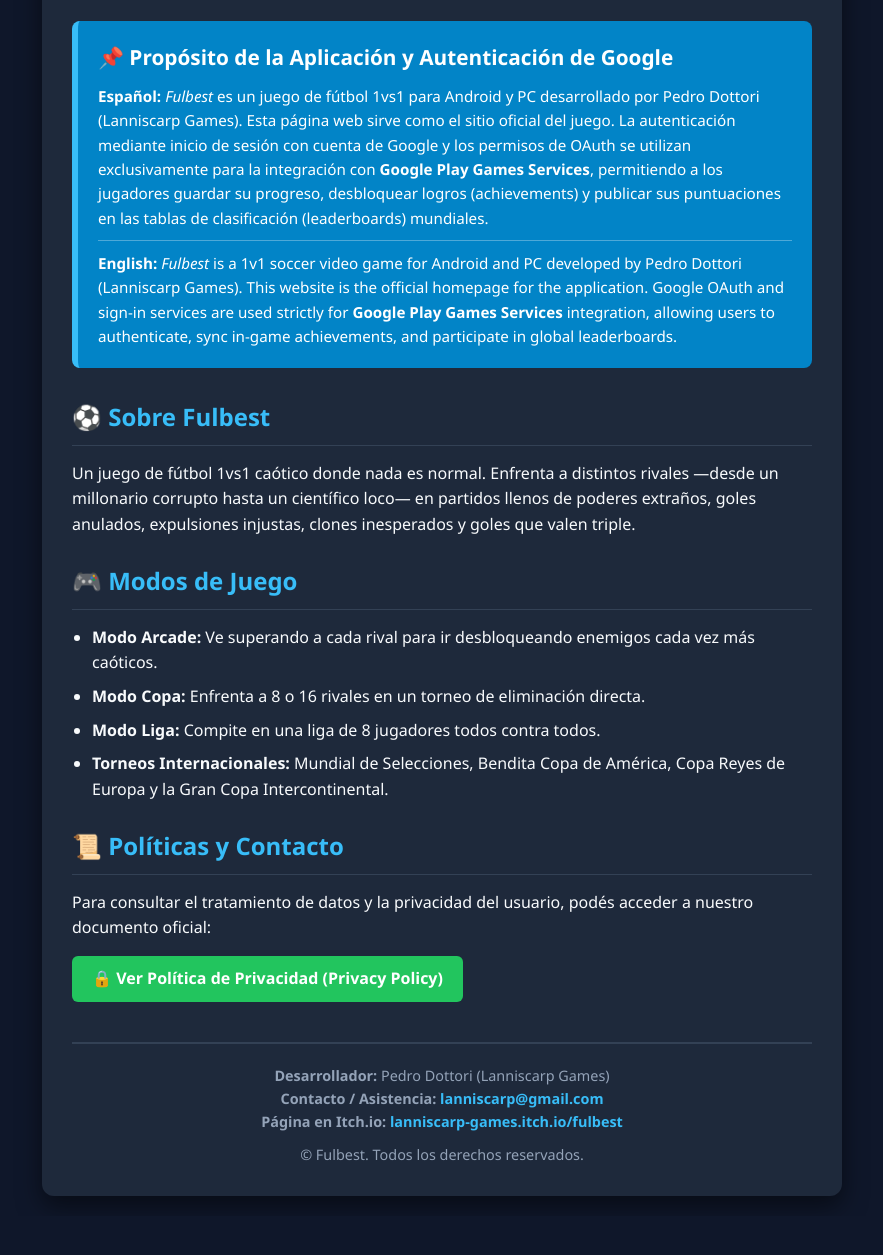
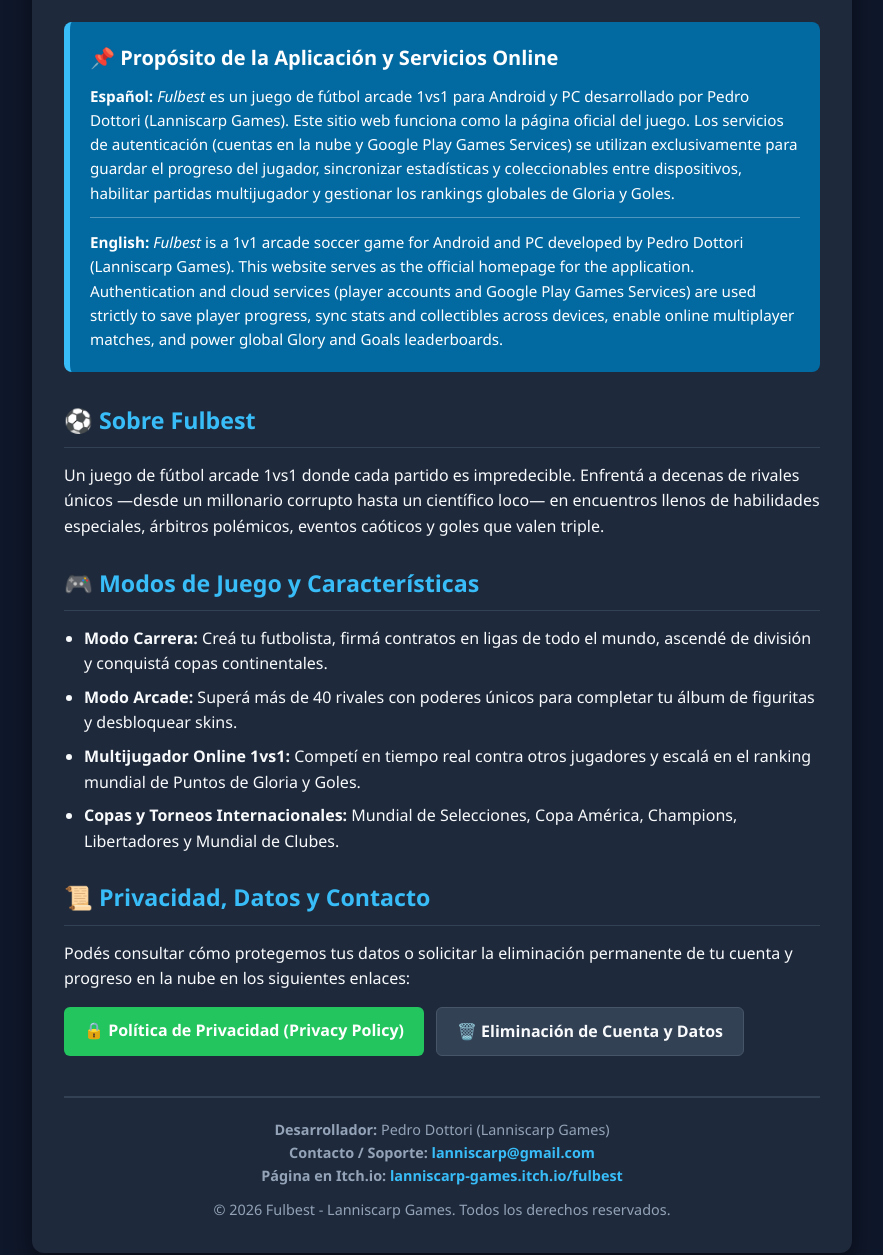
Before and after one commit to PedroDpol/fulbest_pub, a plain HTML site: page index.html in a window 1280 px wide. Shown: the part 181-1436 px from the top of the page, without its empty margins (198-1081 px from the left). Before the commit the page ends 1397 px from the top, so only its background shows below. Drawn offline with Linux system fonts and the light colour scheme.

Commit message:
Actualización 2026/11/17

```diff
--- a/index.html
+++ b/index.html
@@ -3,7 +3,7 @@
 <head>
     <meta charset="UTF-8">
     <meta name="viewport" content="width=device-width, initial-scale=1.0">
-    <title>Fulbest - Sitio Oficial</title>
+    <title>Fulbest - Sitio Oficial | Lanniscarp Games</title>
     <meta name="google-site-verification" content="KOSGpwayJLCj2YEfvsI9nAED_vYnZ7IhOF7mz2CboUo" />
 
     <style>
@@ -20,10 +20,10 @@
             padding: 20px;
         }
         .container {
-            max-width: 800px;
+            max-width: 820px;
             margin: 0 auto;
             background-color: #1e293b;
-            padding: 30px;
+            padding: 32px;
             border-radius: 12px;
             box-shadow: 0 10px 25px rgba(0,0,0,0.5);
         }
@@ -42,11 +42,10 @@
         }
         .subtitle {
             color: #94a3b8;
-            font-size: 1.1rem;
+            font-size: 1.05rem;
         }
-        /* BLOQUE DESTACADO PARA LA REVISIÓN DE GOOGLE */
         .purpose-box {
-            background-color: #0284c7;
+            background-color: #0369a1;
             color: #ffffff;
             padding: 20px;
             border-radius: 8px;
@@ -54,7 +53,7 @@
             border-left: 6px solid #38bdf8;
         }
         .purpose-box h2 {
-            font-size: 1.3rem;
+            font-size: 1.25rem;
             margin-bottom: 10px;
         }
         .purpose-box p {
@@ -70,7 +69,7 @@
             padding-bottom: 8px;
             margin-top: 25px;
             margin-bottom: 15px;
-            font-size: 1.5rem;
+            font-size: 1.45rem;
         }
         ul {
             margin-left: 20px;
@@ -78,6 +77,41 @@
         }
         li {
             margin-bottom: 8px;
+        }
+        .actions-row {
+            display: flex;
+            flex-wrap: wrap;
+            gap: 12px;
+            margin-top: 15px;
+        }
+        .btn-policy {
+            display: inline-block;
+            background-color: #22c55e;
+            color: #ffffff;
+            padding: 11px 20px;
+            border-radius: 6px;
+            text-decoration: none;
+            font-weight: bold;
+            transition: background-color 0.2s;
+        }
+        .btn-policy:hover {
+            background-color: #16a34a;
+            text-decoration: none;
+        }
+        .btn-delete {
+            display: inline-block;
+            background-color: #334155;
+            color: #f8fafc;
+            padding: 11px 20px;
+            border-radius: 6px;
+            text-decoration: none;
+            font-weight: bold;
+            border: 1px solid #475569;
+            transition: background-color 0.2s;
+        }
+        .btn-delete:hover {
+            background-color: #475569;
+            text-decoration: none;
         }
         .footer {
             margin-top: 40px;
@@ -95,20 +129,6 @@
         a:hover {
             text-decoration: underline;
         }
-        .btn-policy {
-            display: inline-block;
-            background-color: #22c55e;
-            color: #ffffff;
-            padding: 10px 20px;
-            border-radius: 6px;
-            text-decoration: none;
-            margin-top: 15px;
-            font-weight: bold;
-        }
-        .btn-policy:hover {
-            background-color: #16a34a;
-            text-decoration: none;
-        }
     </style>
 </head>
 <body>
@@ -119,38 +139,41 @@
         <p class="subtitle">Sitio Oficial del Juego / Official Game Website</p>
     </header>
 
-    <!-- PROPÓSITO DE LA APP (Aprobación de Google OAuth & Play Games Services) -->
+    <!-- PROPÓSITO DE LA APP Y SERVICIOS EN LA NUBE -->
     <div class="purpose-box">
-        <h2>📌 Propósito de la Aplicación y Autenticación de Google</h2>
-        <p><strong>Español:</strong> <em>Fulbest</em> es un juego de fútbol 1vs1 para Android y PC desarrollado por Pedro Dottori (Lanniscarp Games). Esta página web sirve como el sitio oficial del juego. La autenticación mediante inicio de sesión con cuenta de Google y los permisos de OAuth se utilizan exclusivamente para la integración con <strong>Google Play Games Services</strong>, permitiendo a los jugadores guardar su progreso, desbloquear logros (achievements) y publicar sus puntuaciones en las tablas de clasificación (leaderboards) mundiales.</p>
-        <hr style="border: 0; border-top: 1px solid rgba(255,255,255,0.3); margin: 10px 0;">
-        <p><strong>English:</strong> <em>Fulbest</em> is a 1v1 soccer video game for Android and PC developed by Pedro Dottori (Lanniscarp Games). This website is the official homepage for the application. Google OAuth and sign-in services are used strictly for <strong>Google Play Games Services</strong> integration, allowing users to authenticate, sync in-game achievements, and participate in global leaderboards.</p>
+        <h2>📌 Propósito de la Aplicación y Servicios Online</h2>
+        <p><strong>Español:</strong> <em>Fulbest</em> es un juego de fútbol arcade 1vs1 para Android y PC desarrollado por Pedro Dottori (Lanniscarp Games). Este sitio web funciona como la página oficial del juego. Los servicios de autenticación (cuentas en la nube y Google Play Games Services) se utilizan exclusivamente para guardar el progreso del jugador, sincronizar estadísticas y coleccionables entre dispositivos, habilitar partidas multijugador y gestionar los rankings globales de Gloria y Goles.</p>
+        <hr style="border: 0; border-top: 1px solid rgba(255,255,255,0.3); margin: 12px 0;">
+        <p><strong>English:</strong> <em>Fulbest</em> is a 1v1 arcade soccer game for Android and PC developed by Pedro Dottori (Lanniscarp Games). This website serves as the official homepage for the application. Authentication and cloud services (player accounts and Google Play Games Services) are used strictly to save player progress, sync stats and collectibles across devices, enable online multiplayer matches, and power global Glory and Goals leaderboards.</p>
     </div>
 
     <!-- SOBRE EL JUEGO -->
     <h2 class="section-title">⚽ Sobre Fulbest</h2>
-    <p>Un juego de fútbol 1vs1 caótico donde nada es normal. Enfrenta a distintos rivales —desde un millonario corrupto hasta un científico loco— en partidos llenos de poderes extraños, goles anulados, expulsiones injustas, clones inesperados y goles que valen triple.</p>
+    <p>Un juego de fútbol arcade 1vs1 donde cada partido es impredecible. Enfrentá a decenas de rivales únicos —desde un millonario corrupto hasta un científico loco— en encuentros llenos de habilidades especiales, árbitros polémicos, eventos caóticos y goles que valen triple.</p>
 
     <!-- MODOS DE JUEGO -->
-    <h2 class="section-title">🎮 Modos de Juego</h2>
+    <h2 class="section-title">🎮 Modos de Juego y Características</h2>
     <ul>
-        <li><strong>Modo Arcade:</strong> Ve superando a cada rival para ir desbloqueando enemigos cada vez más caóticos.</li>
-        <li><strong>Modo Copa:</strong> Enfrenta a 8 o 16 rivales en un torneo de eliminación directa.</li>
-        <li><strong>Modo Liga:</strong> Compite en una liga de 8 jugadores todos contra todos.</li>
-        <li><strong>Torneos Internacionales:</strong> Mundial de Selecciones, Bendita Copa de América, Copa Reyes de Europa y la Gran Copa Intercontinental.</li>
+        <li><strong>Modo Carrera:</strong> Creá tu futbolista, firmá contratos en ligas de todo el mundo, ascendé de división y conquistá copas continentales.</li>
+        <li><strong>Modo Arcade:</strong> Superá más de 40 rivales con poderes únicos para completar tu álbum de figuritas y desbloquear skins.</li>
+        <li><strong>Multijugador Online 1vs1:</strong> Competí en tiempo real contra otros jugadores y escalá en el ranking mundial de Puntos de Gloria y Goles.</li>
+        <li><strong>Copas y Torneos Internacionales:</strong> Mundial de Selecciones, Copa América, Champions, Libertadores y Mundial de Clubes.</li>
     </ul>
 
     <!-- CONTACTO Y PRIVACIDAD -->
-    <h2 class="section-title">📜 Políticas y Contacto</h2>
-    <p>Para consultar el tratamiento de datos y la privacidad del usuario, podés acceder a nuestro documento oficial:</p>
+    <h2 class="section-title">📜 Privacidad, Datos y Contacto</h2>
+    <p>Podés consultar cómo protegemos tus datos o solicitar la eliminación permanente de tu cuenta y progreso en la nube en los siguientes enlaces:</p>
 
-    <a href="privacyp.html" class="btn-policy">🔒 Ver Política de Privacidad (Privacy Policy)</a>
+    <div class="actions-row">
+        <a href="privacyp.html" class="btn-policy">🔒 Política de Privacidad (Privacy Policy)</a>
+        <a href="privacyp.html#eliminar-cuenta" class="btn-delete">🗑️ Eliminación de Cuenta y Datos</a>
+    </div>
 
     <div class="footer">
         <p><strong>Desarrollador:</strong> Pedro Dottori (Lanniscarp Games)</p>
-        <p><strong>Contacto / Asistencia:</strong> <a href="mailto:lanniscarp@gmail.com">lanniscarp@gmail.com</a></p>
+        <p><strong>Contacto / Soporte:</strong> <a href="mailto:lanniscarp@gmail.com">lanniscarp@gmail.com</a></p>
         <p><strong>Página en Itch.io:</strong> <a href="https://lanniscarp-games.itch.io/fulbest" target="_blank">lanniscarp-games.itch.io/fulbest</a></p>
-        <p style="margin-top: 10px;">&copy; Fulbest. Todos los derechos reservados.</p>
+        <p style="margin-top: 10px;">&copy; 2026 Fulbest - Lanniscarp Games. Todos los derechos reservados.</p>
     </div>
 </div>
 
```
